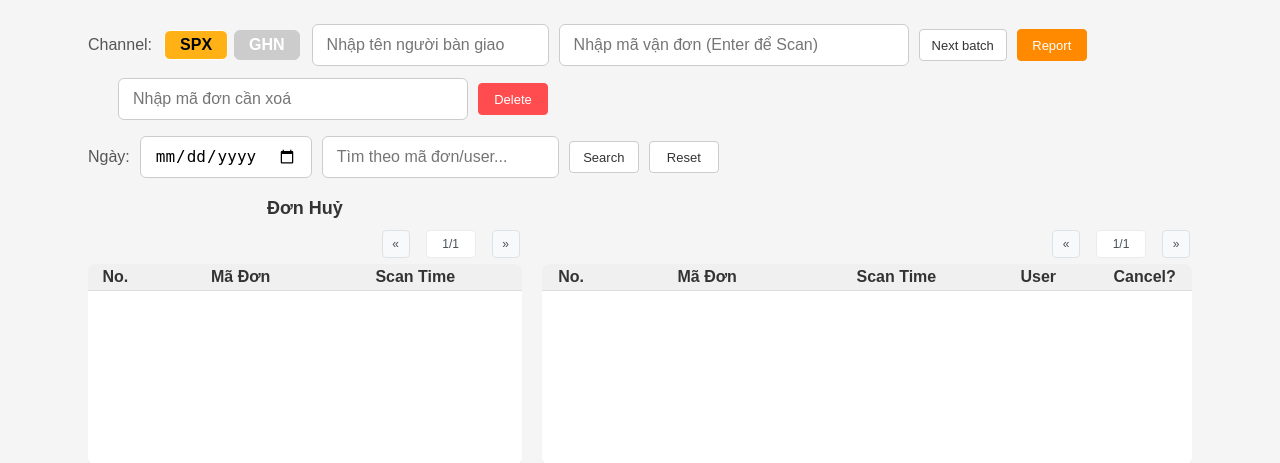
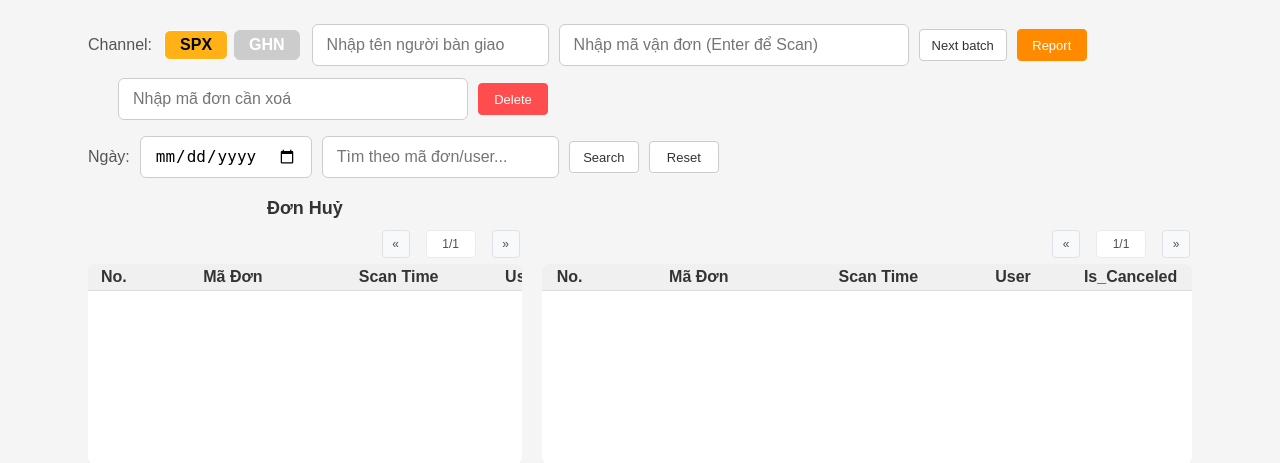
Before and after one commit to hoangph-385/vaithuhayho, a Flask app: page /handover in a window 1280 px wide. Shown: the part 54-517 px from the top of the page. Run offline with Flask 3, Linux system fonts and the light colour scheme; lists and menus that the app fills with data are empty; some libraries are stand-ins or nearby versions.

Commit message:
linh tinh

```diff
--- a/templates/handover.html
+++ b/templates/handover.html
@@ -62,7 +62,7 @@
             <th>Mã Đơn</th>
             <th>Scan Time</th>
             <th>User</th>
-            <th>Cancel?</th>
+            <th>Is_Canceled</th>
           </tr>
         </thead>
         <tbody></tbody>
@@ -92,7 +92,7 @@
             <th>Mã Đơn</th>
             <th>Scan Time</th>
             <th>User</th>
-            <th>Cancel?</th>
+            <th>Is_Canceled</th>
           </tr>
         </thead>
         <tbody></tbody>
```
